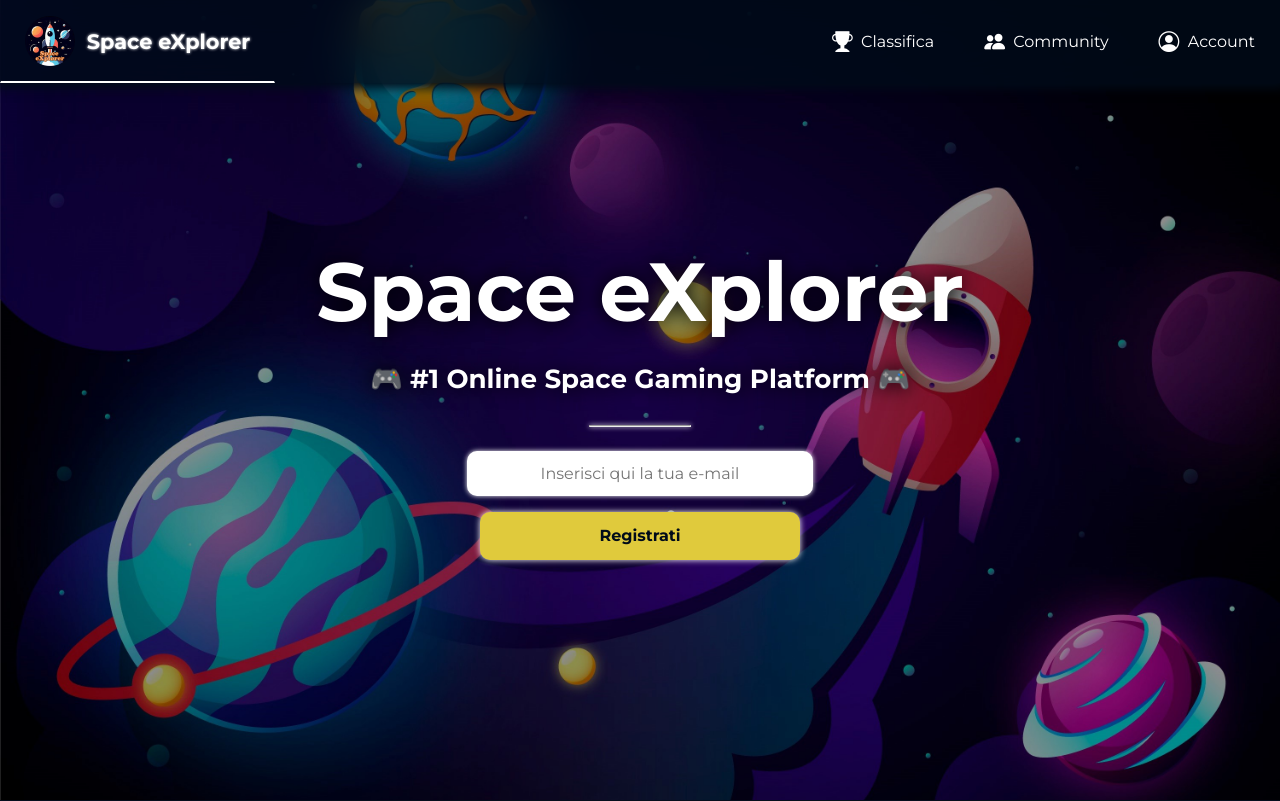
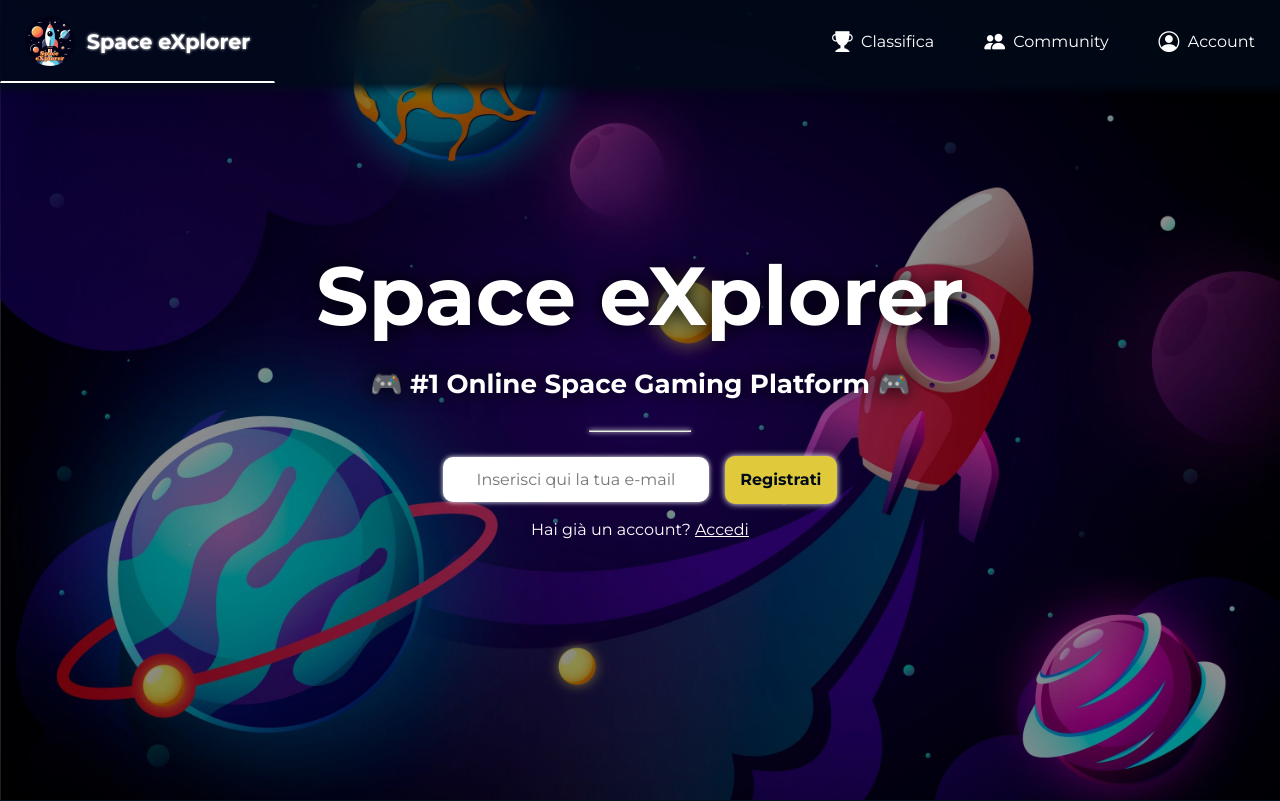
Before and after one commit to luca-software-developer/Space-eXplorer, a PHP site: page / in a window 1280 px wide. Shown: the top 801 px of the page. Run offline with PHP 8.4, Linux system fonts and the light colour scheme.

Commit message:
Modifiche Home Page

```diff
--- a/css/header.css
+++ b/css/header.css
@@ -25,15 +25,14 @@ form.sign-up {
     display: flex;
     align-items: center;
     justify-content: center;
-    flex-direction: column;
     width: 80vw;
-    max-width: 20rem;
+    max-width: 30rem;
     margin-top: 1rem;
 }
 
 input[type="email"] {
+    min-width: 15rem;
     outline: none;
-    width: 100%;
     border: 0;
     padding: .8rem;
     font-size: 16px;
@@ -59,13 +58,13 @@ hr {
 }
 
 input[type="submit"] {
-    width: 100%;
+    min-width: 7rem;
     height: 3rem;
     border: 0;
     font-size: 16px;
     padding: .7rem;
     border-radius: 10px;
-    margin-top: 1rem;
+    margin-left: 1rem;
     font-weight: bold;
     color: #010b19;
     background-color: #E0CA3C;
@@ -73,3 +72,7 @@ input[type="submit"] {
     cursor: pointer;
     font-family: 'Montserrat', sans-serif;
 }
+
+#accedi {
+    text-decoration: underline;
+}
--- a/index.php
+++ b/index.php
@@ -35,6 +35,9 @@
             <input type="submit" id="submit" name="submit" value="Registrati" data-aos="fade-up"
                 data-aos-duration="1000" data-aos-delay="200" />
         </form>
+        <p data-aos="fade-up" data-aos-duration="1000" data-aos-delay="250">Hai già un account? <a id="accedi"
+                href="#">Accedi</a>
+        </p>
     </header>
 
     <div class="story">
```
